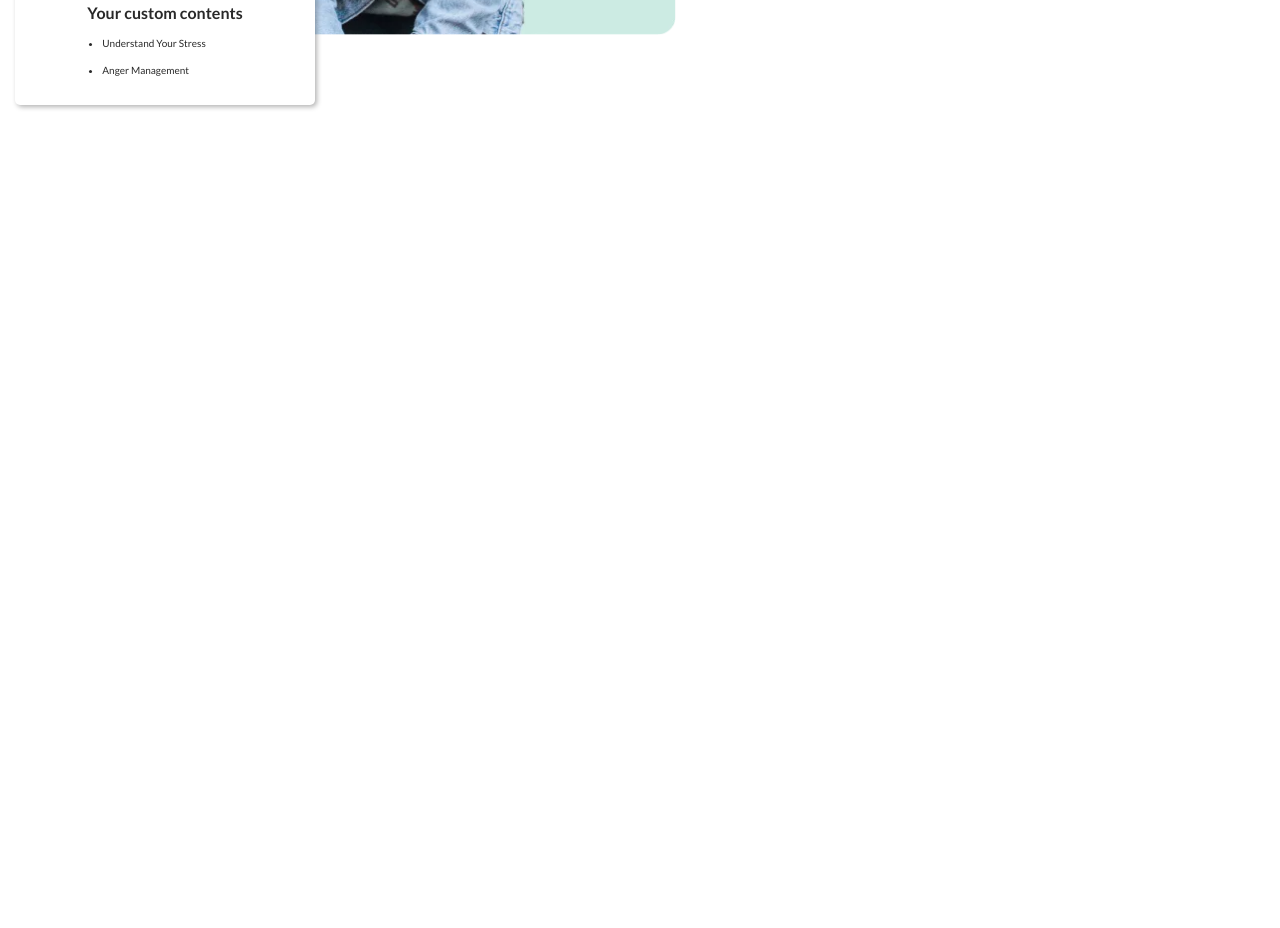
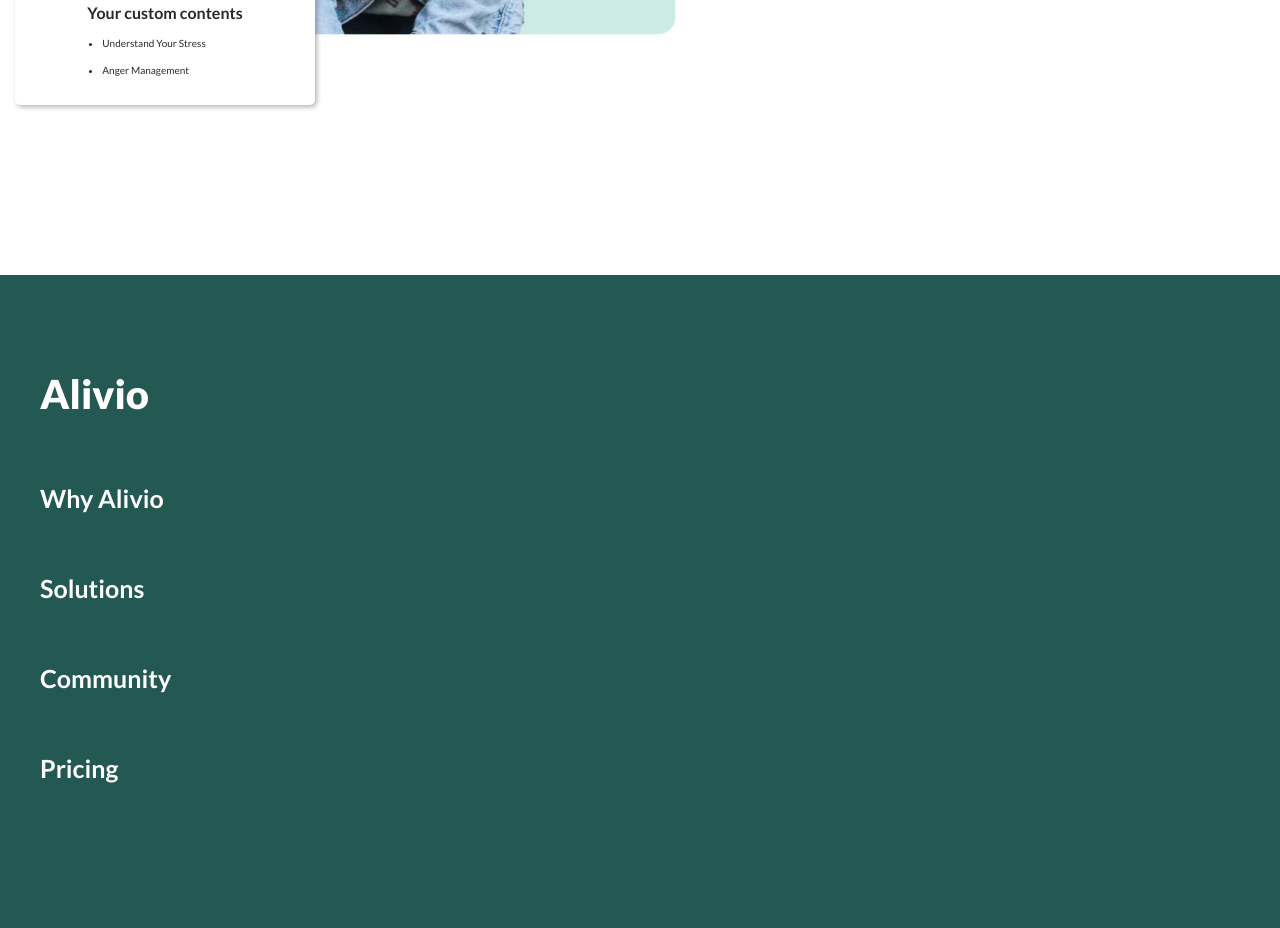
Before and after one commit to ArtemRep/template2-alivio, a plain HTML site: page index.html in a window 1280 px wide. Shown: the part 4435-5363 px from the top of the page. Before the commit the page ends 4710 px from the top, so only its background shows below. Drawn offline with Linux system fonts and the light colour scheme.

Commit message:
сделал footer

```diff
--- a/index.css
+++ b/index.css
@@ -7,3 +7,4 @@
 @import url('styles/succes.css');
 @import url('styles/product.css');
 @import url('styles/person-card.css');
+@import url('styles/pricing.css');
--- a/index.html
+++ b/index.html
@@ -29,16 +29,16 @@
                 <nav class="header__nav" aria-label="navigation">
                     <ul class="header__nav-list" aria-label="navigation list">
                         <li class="header__nav-item">
-                            <a href="#" class="header__nav-link">Why Alivio</a>
+                            <a href="#about-id" class="header__nav-link">Why Alivio</a>
                         </li>
                         <li class="header__nav-item">
-                            <a href="#" class="header__nav-link">Solutions</a>
+                            <a href="#success-id" class="header__nav-link">Solutions</a>
                         </li>
                         <li class="header__nav-item">
-                            <a href="#" class="header__nav-link">Community</a>
+                            <a href="#product-id" class="header__nav-link">Community</a>
                         </li>
                         <li class="header__nav-item">
-                            <a href="#" class="header__nav-link">Pricing</a>
+                            <a href="#pricing-id" class="header__nav-link">Pricing</a>
                         </li>
                     </ul>
                 </nav>
@@ -54,7 +54,7 @@
 
     <main>
         <!-- !СЕКЦИЯ HERO -->
-        <section class="hero" aria-label="hero section">
+        <section class="hero" aria-label="hero section" id="hero-id">
             <div class="container">
                 <div class="hero__content">
                     <h1 class="hero__title">Be aware, Manage well.</h1>
@@ -68,7 +68,7 @@
 
 
         <!-- !СЕКЦИЯ ABOUT -->
-        <section class="about" aria-label="about section">
+        <section class="about" aria-label="about section" id="about-id">
             <div class="container">
                 <!-- <h3 class="about__subtitle">How it works</h3> -->
 
@@ -118,7 +118,7 @@
 
 
         <!-- !СЕКЦИЯ SUCCES -->
-         <section class="success" aria-label="success section">
+         <section class="success" aria-label="success section" id="success-id">
             <div class="container">
                 <div class="success__wrapper">
                     <div class="success__content">
@@ -140,7 +140,7 @@
 
 
          <!-- !СЕКЦИЯ PRODUCT -->
-          <section class="product" aria-label="секция product">
+          <section class="product" aria-label="секция product" id="product-id">
             <div class="container">
                 <div class="product__wrapper">
                     <div class="product__preview">
@@ -178,6 +178,36 @@
             </div>
           </section>
     </main>
+
+
+    <!-- !СЕКЦИЯ PRICING(FOOTER) -->
+     <footer class="pricing" aria-label="секция pricing" id="pricing-id">
+        <div class="container">
+            <div class="pricing__content">
+
+                <h2 class="pricing__title">Alivio</h2>
+
+                 <nav class="pricing__nav" aria-label="navigation">
+                    <ul class="pricing__nav-list" aria-label="navigation list">
+                        <li class="pricing__nav-item">
+                            <a href="#about-id" class="pricing__nav-link">Why Alivio</a>
+                        </li>
+                        <li class="pricing__nav-item">
+                            <a href="#success-id" class="pricing__nav-link">Solutions</a>
+                        </li>
+                        <li class="pricing__nav-item">
+                            <a href="#product-id" class="pricing__nav-link">Community</a>
+                        </li>
+                        <li class="pricing__nav-item">
+                            <a href="#pricing-id" class="pricing__nav-link">Pricing</a>
+                        </li>
+                    </ul>
+                </nav>
+
+
+            </div>
+        </div>
+     </footer>
 </body>
 
 </html>
--- a/styles/person-card.css
+++ b/styles/person-card.css
@@ -58,9 +58,9 @@
 
 }
 
-.person-card__desc{
+/* .person-card__desc{
 
-}
+} */
 
 .person-card__subtitle{
     font-size: 16px;
--- /dev/null
+++ b/styles/pricing.css
@@ -0,0 +1,38 @@
+.pricing{
+    padding: 95px 0 145px 0;
+    background-color: var(--co-dark-green);
+}
+
+.pricing__content{
+    padding: 0 0 0 30px;
+    color: var(--co-white);
+}
+
+.pricing__title{
+    font-size: 40px;
+    font-weight: 900;
+
+}
+
+.pricing__nav{
+    margin: 65px 0 0 0;
+
+}
+
+.pricing__nav-list{
+    display: flex;
+    flex-direction: column;
+    justify-content: start;
+    align-items: start;
+    row-gap: 60px;
+}
+
+.pricing__nav-item{
+
+}
+
+.pricing__nav-link{
+    font-size: 25px;
+    font-weight: 600;
+
+}
```
